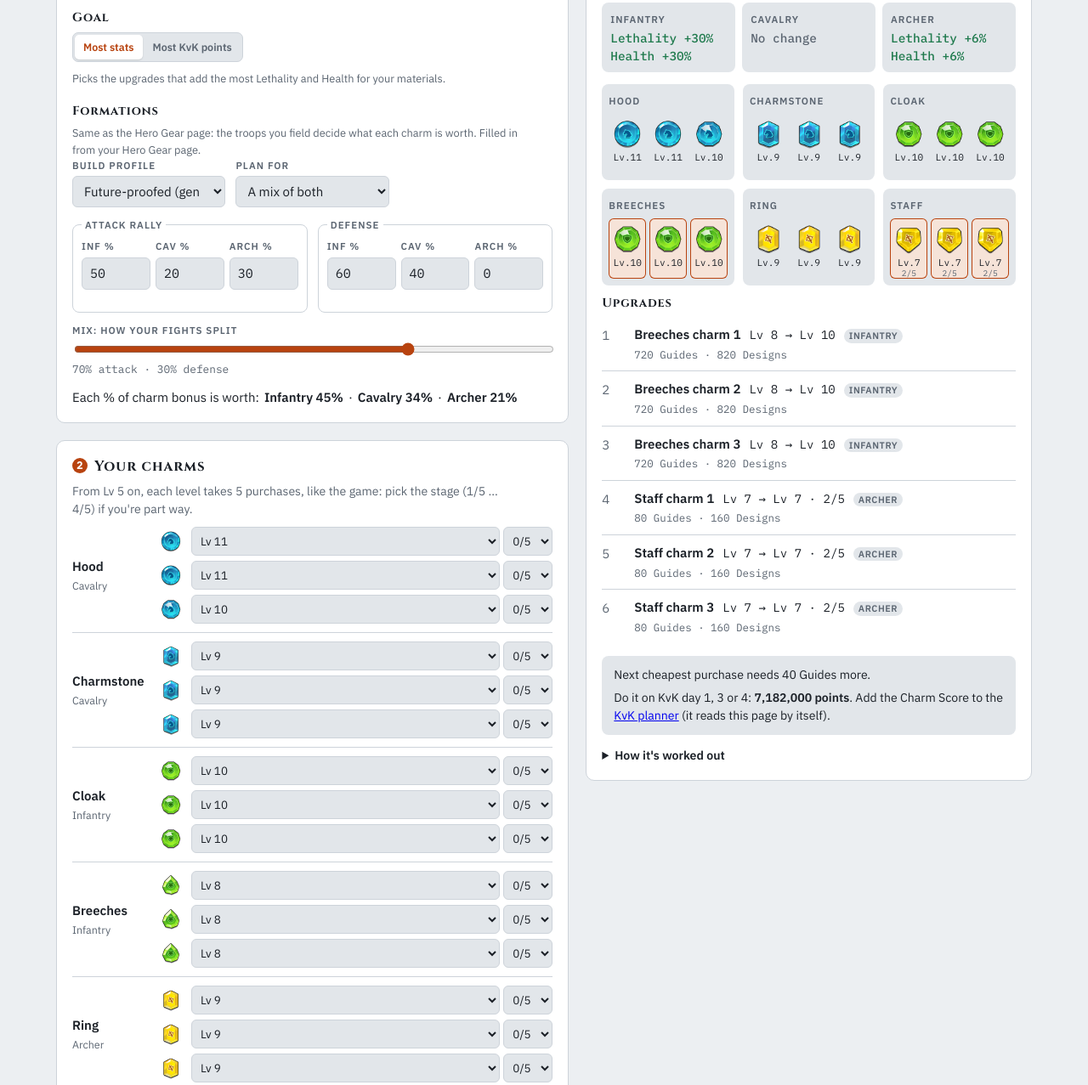
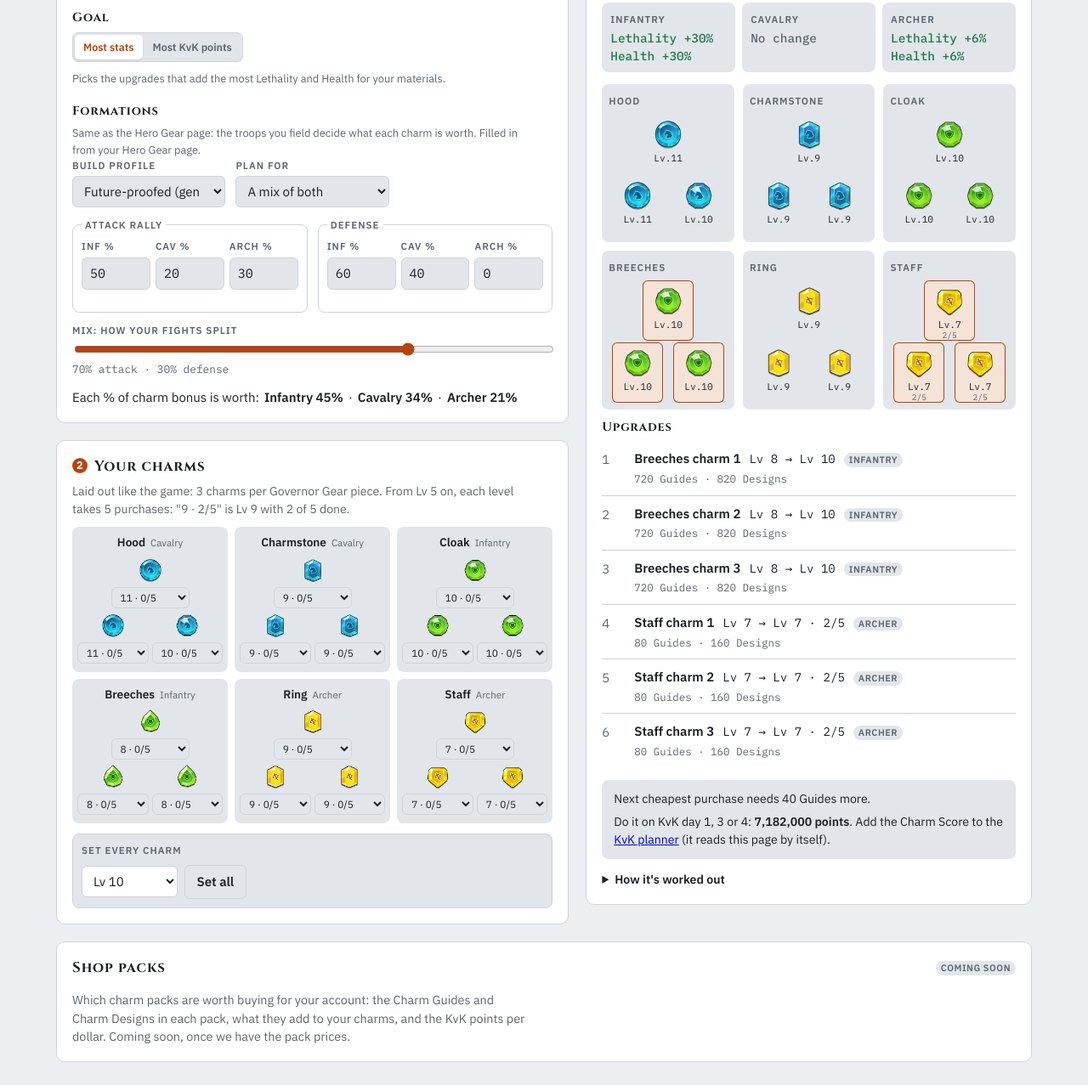
Before and after one commit to llomgui/ks-tools, a plain HTML site: page charms/index.html in a window 1280 px wide. Shown: the part 845-2122 px from the top of the page at 85% size. Drawn offline with Linux system fonts and the light colour scheme.

Commit message:
Charms: compact triangle layout per gear piece, like the game, one dropdown per charm
Co-Authored-By: Claude Opus 5.5 <noreply@anthropic.com>

```diff
--- a/assets/charms.js
+++ b/assets/charms.js
@@ -14,12 +14,14 @@ let showAll=false,plan=null;
 
 /* ---------- inputs ---------- */
 const lvOpts=sel=>Array.from({length:C.MAXL+1},(_,l)=>`<option value="${l}"${l===sel?' selected':''}>Lv ${l}</option>`).join('');
-const stOpts=(l,s)=>[0,1,2,3,4].map(k=>`<option value="${k}"${k===s?' selected':''}>${k}/5</option>`).join('');
+/* one dropdown per charm: every purchase, "9 · 2/5" (level · stage) for levels bought in 5 stages */
+const POS_OPTS=Array.from({length:C.PMAX+1},(_,p)=>{const {l,s}=C.lvAt(p);return `<option value="${p}">${l>=C.STEP_L&&l<C.MAXL?`${l} · ${s}/5`:`Lv ${l}`}</option>`;}).join('');
+/* the 3 charms of a piece sit in a triangle, like the game: one on top, two below */
 function buildPieces(){
-  $('pieces').innerHTML=C.PIECES.map((pc,pi)=>`<div class="ch-piece">
+  $('pieces').innerHTML=C.PIECES.map((pc,pi)=>`<div class="ch-pc">
     <div class="ch-pn"><b>${pc.n}</b><small>${C.TROOP[pc.t]}</small></div>
-    <div class="ch-rows">${[0,1,2].map(k=>{const i=pi*3+k;return `<div class="ch-row" data-i="${i}">
-      <img class="ch-ic" alt="" loading="lazy"><span class="sel2"><select class="lv" aria-label="${pc.n} charm ${k+1} level"></select><select class="st" aria-label="${pc.n} charm ${k+1} stage"></select></span></div>`;}).join('')}</div></div>`).join('');
+    <div class="ch-tri">${[0,1,2].map(k=>{const i=pi*3+k;return `<label class="ch-row" data-i="${i}">
+      <img class="ch-ic" alt="" loading="lazy"><select class="pos" aria-label="${pc.n} charm ${k+1}">${POS_OPTS}</select></label>`;}).join('')}</div></div>`).join('');
   $('all-l').innerHTML=lvOpts(10);}
 function writeInputs(){
   $('r-g').value=st.g||'';$('r-d').value=st.d||'';$('r-x').value=st.x;$('r-tp').value=st.tp||'';
@@ -30,8 +32,8 @@ function writeInputs(){
   $('w-prof').value=st.prof;$('w-for').value=st.for;$('w-mix').value=st.mix;
   ['I','C','A'].forEach(t=>{$('fa-'+t).value=st.att[t];$('fd-'+t).value=st.def[t];});
   $('mixf').hidden=st.for!=='mix';
-  document.querySelectorAll('.ch-row').forEach(r=>{const i=+r.dataset.i,{l,s}=C.lvAt(st.cur[i]);
-    r.querySelector('.lv').innerHTML=lvOpts(l);const so=r.querySelector('.st');so.innerHTML=stOpts(l,s);so.disabled=!(l>=C.STEP_L&&l<C.MAXL);
+  document.querySelectorAll('.ch-row').forEach(r=>{const i=+r.dataset.i,{l}=C.lvAt(st.cur[i]);
+    r.querySelector('.pos').value=st.cur[i];
     const ic=r.querySelector('.ch-ic');ic.src=C.img(C.troopOf(i),l);ic.classList.toggle('off',l===0);});}
 
 /* ---------- render ---------- */
@@ -85,7 +87,7 @@ const say=(t,c)=>{const m=$('msg');m.textContent=t;m.className='msg '+c;};
 const mine=()=>{if(isExample){isExample=false;}};
 $('app-ch').addEventListener('change',e=>{
   const r=e.target.closest('.ch-row');
-  if(r){const i=+r.dataset.i,l=+r.querySelector('.lv').value,s=+r.querySelector('.st').value;st.cur[i]=C.posOf(l,s);mine();writeInputs();render();return;}
+  if(r){const i=+r.dataset.i;st.cur[i]=+r.querySelector('.pos').value;mine();writeInputs();render();return;}
 });
 [['r-g','g'],['r-d','d'],['r-tp','tp']].forEach(([id,k])=>$(id).addEventListener('input',()=>{st[k]=Math.max(0,Math.floor(+$(id).value||0));mine();render();}));
 $('r-x').addEventListener('change',()=>{st.x=+$('r-x').value;mine();render();});
--- a/assets/style.css
+++ b/assets/style.css
@@ -425,15 +425,17 @@ body.is-updating .upd{display:inline-block;animation:upd 1s ease-in-out infinite
 .tg-refs{margin:4px 0 0;padding-left:18px}
 .tg-refs li{margin:2px 0}
 /* ---------- Charms ---------- */
-.ch-piece{display:grid;grid-template-columns:90px 1fr;gap:10px;padding:10px 0;border-top:1px solid var(--line);align-items:center}
-.ch-piece:first-child{border-top:0;padding-top:0}
-.ch-pn{display:flex;flex-direction:column;align-items:flex-start;gap:2px}
-.ch-pn small{color:var(--muted);font-size:.78rem}
-.ch-rows{display:grid;gap:6px}
-.ch-row{display:flex;align-items:center;gap:8px}
-.ch-ic{width:32px;height:32px;object-fit:contain;flex:none}
+.ch-pieces{display:grid;grid-template-columns:repeat(3,minmax(0,1fr));gap:8px}
+.ch-pc{background:var(--sunk);border-radius:8px;padding:8px 6px 10px;min-width:0}
+.ch-pn{display:flex;align-items:baseline;gap:6px;justify-content:center;margin-bottom:4px}
+.ch-pn b{font-size:.85rem}
+.ch-pn small{color:var(--muted);font-size:.72rem}
+.ch-tri,.ch-tp>div{display:grid;grid-template-columns:1fr 1fr;gap:2px 4px;justify-items:center}
+.ch-tri>:first-child,.ch-tp>div>:first-child{grid-column:1/3}
+.ch-row{display:flex;flex-direction:column;align-items:center;gap:2px;min-width:0;width:100%}
+.ch-ic{width:36px;height:36px;object-fit:contain;flex:none}
 .ch-ic.off,.ch-tile.off img{filter:grayscale(1);opacity:.35}
-.ch-row .sel2{flex:1;min-width:0}
+.ch-row select.pos{width:100%;max-width:92px;padding:3px 2px 3px 6px;font-size:.74rem}
 .ch-gains{display:grid;grid-template-columns:repeat(3,minmax(0,1fr));gap:8px;margin-bottom:14px}
 .ch-gain{background:var(--sunk);border-radius:8px;padding:8px 10px;min-width:0}
 .ch-gain b{display:block;font-family:var(--mono);font-weight:500;font-size:.9rem}
@@ -442,14 +444,14 @@ body.is-updating .upd{display:inline-block;animation:upd 1s ease-in-out infinite
 .ch-gain.up b{color:var(--good)}
 .ch-tiles{display:grid;grid-template-columns:repeat(auto-fill,minmax(150px,1fr));gap:10px;margin-bottom:10px}
 .ch-tp{background:var(--sunk);border-radius:8px;padding:8px}
-.ch-tp>div{display:flex;gap:4px;margin-top:4px}
-.ch-tile{position:relative;flex:1;min-width:0;text-align:center;border-radius:6px;padding:2px 0 0}
+.ch-tp>div{margin-top:4px}
+.ch-tile{position:relative;width:100%;max-width:60px;min-width:0;text-align:center;border-radius:6px;padding:2px 0 0}
 .ch-tile img{width:100%;max-width:44px;aspect-ratio:1;object-fit:contain;display:block;margin:0 auto}
 .ch-tile.up{background:var(--ember-soft);box-shadow:inset 0 0 0 1px var(--ember)}
 .ch-lv{display:block;font-family:var(--mono);font-size:.7rem;line-height:1.2;white-space:nowrap}
 .ch-lv s{color:var(--muted)}
 .ch-lv small{display:block;font-size:.6rem;color:var(--muted)}
-@media (max-width:520px){.ch-piece{grid-template-columns:1fr}.ch-pn{flex-direction:row;align-items:center;gap:8px}.ch-gains{grid-template-columns:1fr}}
+@media (max-width:520px){.ch-pieces{grid-template-columns:repeat(2,minmax(0,1fr));gap:6px}.ch-pc{padding:8px 3px 8px}.ch-row select.pos{font-size:.7rem;padding:3px 0 3px 3px}.ch-gains{grid-template-columns:1fr}}
 /* ---------- KvK ---------- */
 .kv-srcs{font-size:.86rem;margin-top:6px}
 .kv-srcs p{margin:4px 0}
--- a/charms/index.html
+++ b/charms/index.html
@@ -105,8 +105,8 @@
 
       <section class="panel" aria-labelledby="h-ch">
         <h2 id="h-ch"><span class="stepn">2</span>Your charms</h2>
-        <p class="lede" style="margin:-6px 0 10px;font-size:.88rem">From Lv 5 on, each level takes 5 purchases, like the game: pick the stage (1/5 … 4/5) if you're part way.</p>
-        <div id="pieces"></div>
+        <p class="lede" style="margin:-6px 0 10px;font-size:.88rem">Laid out like the game: 3 charms per Governor Gear piece. From Lv 5 on, each level takes 5 purchases: "9 · 2/5" is Lv 9 with 2 of 5 done.</p>
+        <div id="pieces" class="ch-pieces"></div>
         <div class="tg-setall">
           <span class="label">Set every charm</span>
           <select id="all-l" aria-label="Set every charm's level"></select>
```
